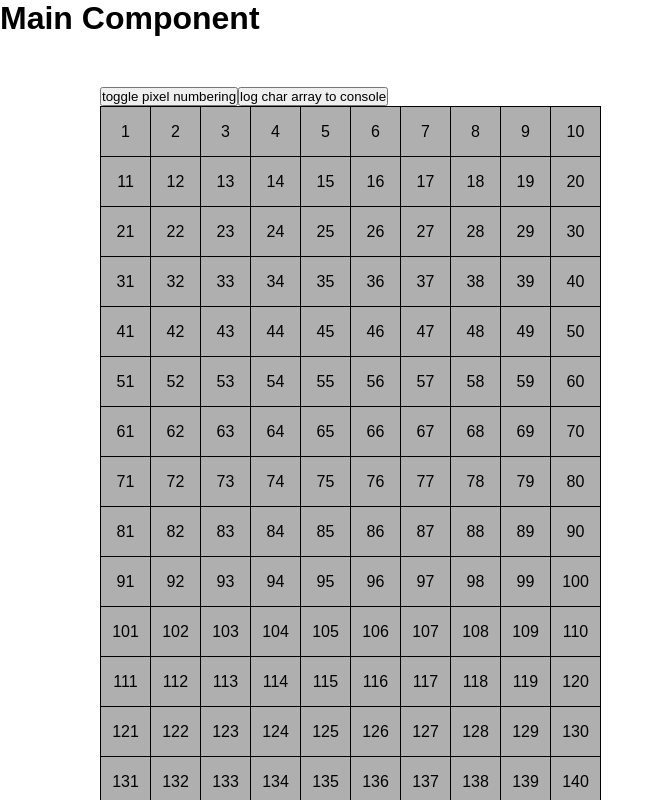
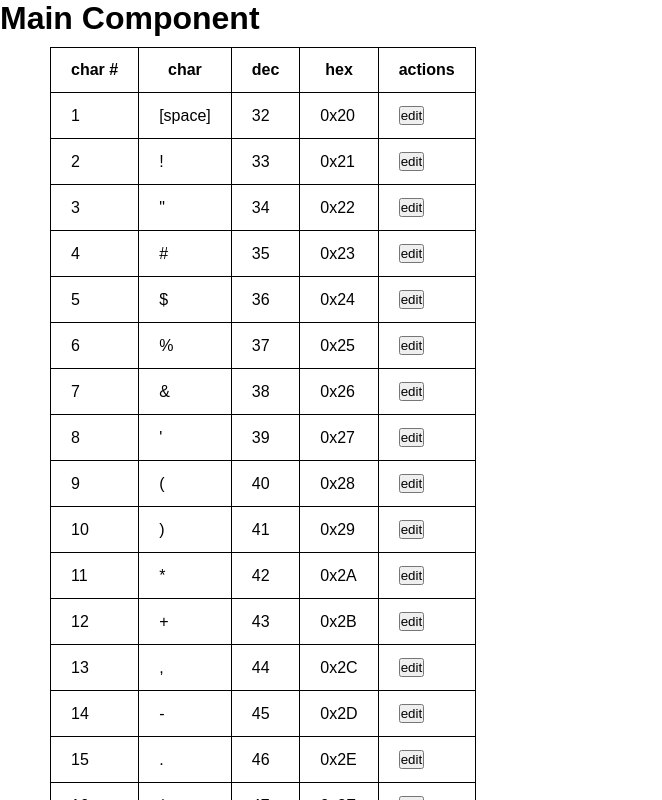
Before and after one commit to wojdom798/font-creator-app-reactjs-frontend, a React (Create React App) app: page / in a window 1280 px wide. Shown: the top 800 px of the page, without its empty margins (0-662 px from the left). Built offline with nearby package versions, Linux system fonts and the light colour scheme.

Commit message:
implement basic UI for font character table (ascii)

```diff
--- /dev/null
+++ b/src/Font.tsx
@@ -0,0 +1,57 @@
+import React, { useEffect, useState, SyntheticEvent } from "react";
+import { convertByteToHexString } from "./utils";
+import Char10x16 from "./Char10x16";
+
+
+function Font()
+{
+
+  const generateFontTableUIRows = () =>
+  {
+    const rows: React.JSX.Element[] = [];
+
+    let j = 0;
+    for (let i = 32; i < 127; i++)
+    {
+      rows.push(
+        <tr key={i}>
+          <td>{ ++j }</td>
+          {/* <td>{ i === 32 ? "\' \'" : String.fromCharCode(i) }</td> */}
+          <td>{ i === 32 ? "[space]" : String.fromCharCode(i) }</td>
+          <td>{ i }</td>
+          <td>{ convertByteToHexString(i) }</td>
+          <td>
+            <button
+              onClick={ () => { console.log("edit button click"); }}
+            >edit</button>
+          </td>
+        </tr>
+      );
+
+    }
+
+    return rows;
+  };
+
+  return (
+    <div className="font-table-wrapper">
+      <table className="font-table">
+        <thead>
+          <tr>
+            <th>char #</th>
+            <th>char</th>
+            <th>dec</th>
+            <th>hex</th>
+            <th>actions</th>
+          </tr>
+        </thead>
+        <tbody>
+          {generateFontTableUIRows()}
+        </tbody>
+      </table>
+    </div>
+
+  );
+}
+
+export default Font;
--- a/src/Main.tsx
+++ b/src/Main.tsx
@@ -1,5 +1,6 @@
 import React, { useEffect, useState, SyntheticEvent } from "react";
 import Char10x16 from "./Char10x16";
+import Font from "./Font";
 
 
 function Main()
@@ -7,7 +8,8 @@ function Main()
   return (
     <div>
       <h1>Main Component</h1>
-      <Char10x16 />
+      {/* <Char10x16 /> */}
+      <Font />
     </div>
 
   );
--- a/src/styles/styles_main.scss
+++ b/src/styles/styles_main.scss
@@ -52,3 +52,23 @@ body
         background-color: #44FF44;
     }
 }
+
+
+.font-table-wrapper
+{
+    padding-top: 10px;
+    padding-bottom: 30px;
+    padding-left: 50px;
+}
+
+.font-table
+{
+    border: 1px solid;
+    border-collapse: collapse;
+
+    th, td
+    {
+        border: 1px solid;
+        padding: 13px 20px;
+    }
+}
```
